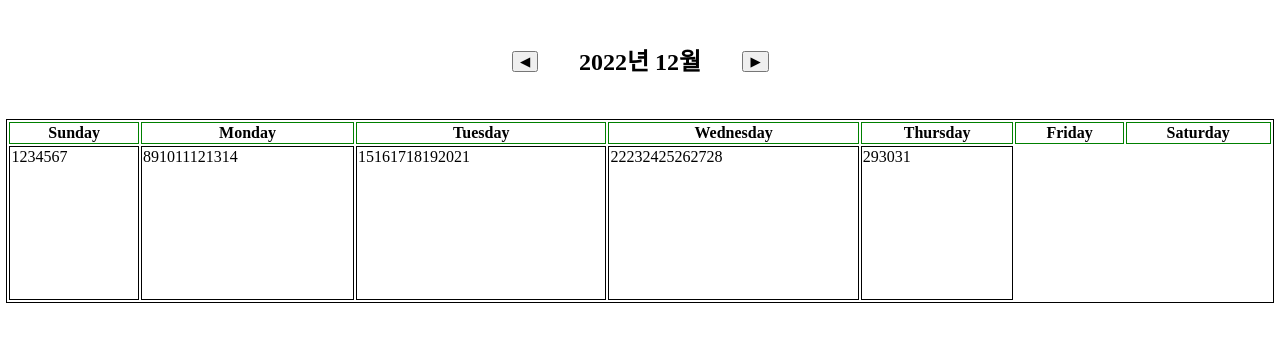
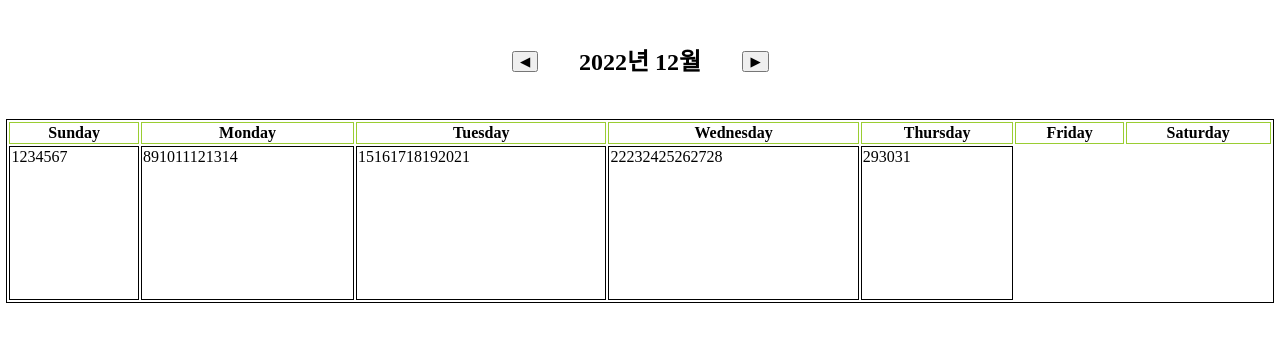
Before and after one commit to YoungcheolLee/calendar, a React (Create React App) app: page / in a window 1280 px wide. Shown: the top 342 px of the page. Built offline with nearby package versions, Linux system fonts and the light colour scheme; a web font is replaced by a local one.

Commit message:
Update CSS

```diff
--- a/src/App.css
+++ b/src/App.css
@@ -24,7 +24,7 @@ tr {
 }
 
 th {
-  border: 1px solid green;
+  border: 1px solid yellowgreen;
 }
 
 td {
```
